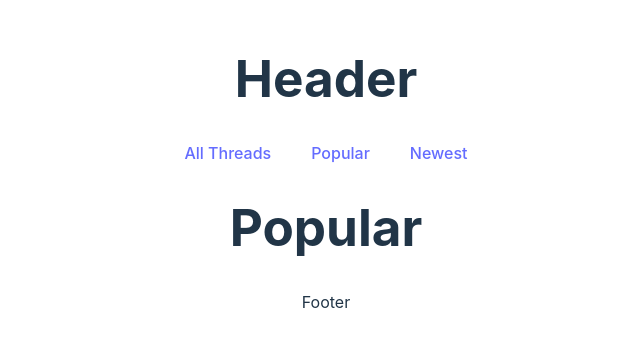
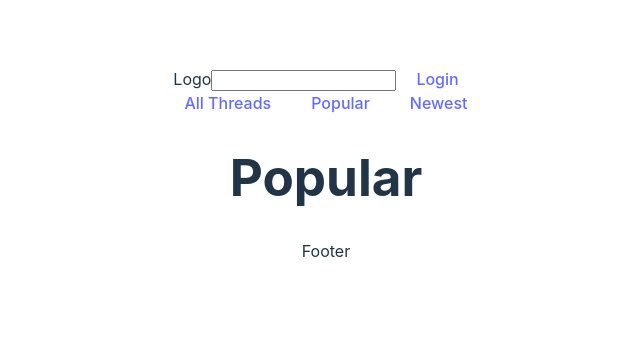
Before and after one commit to TEAM-ONE-A55/AFAF, a React (Vite) app in the folder afaf/: page / in a window 1280 px wide. Shown: the part 235-582 px from the top of the page, without its empty margins (314-954 px from the left). Built offline with nearby package versions, Linux system fonts and the light colour scheme.

Commit message:
Implementing header

```diff
--- a/afaf/src/components/Header/Header.jsx
+++ b/afaf/src/components/Header/Header.jsx
@@ -1,10 +1,16 @@
-export default function Header () {
-    return (
-        <div>
-            <h1>Header</h1>
-            {/* <p>Logo</p> */}
-            {/* <p>Input</p>
+import { NavLink } from "react-router-dom";
+
+export default function Header() {
+  return (
+    <div>
+      {/* <p>Logo</p> */}
+      {/* <p>Input</p>
             <p>Login</p> */}
-        </div>
-    )
+      <nav>
+        <span>Logo</span>
+        <input type="text" />
+        <NavLink to="/login">Login</NavLink>
+      </nav>
+    </div>
+  );
 }
```
